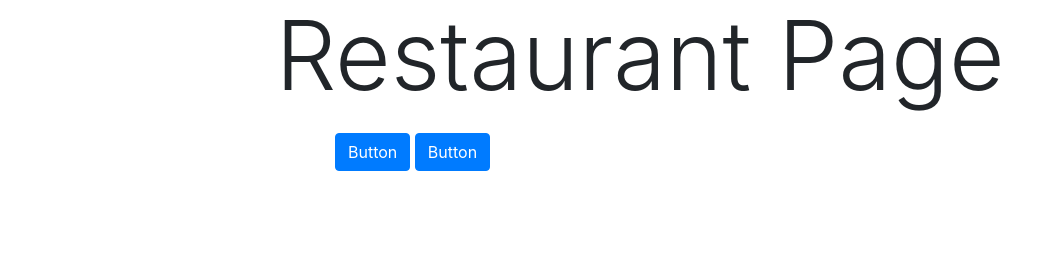
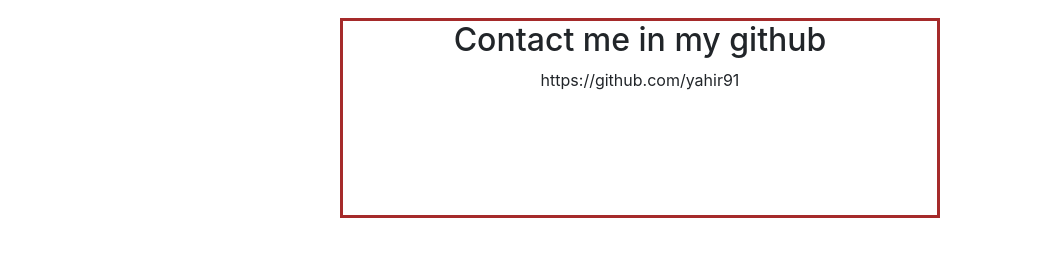
Before and after one commit to yahir91/Restaurant-page, a website built with webpack: page src/index.html in a window 1280 px wide. Shown: the part 191-448 px from the top of the page, without its empty margins (0-1063 px from the left). Built offline with nearby package versions, Linux system fonts and the light colour scheme; files whose address does not match are found by name.

Commit message:
contact content added

```diff
--- a/src/assets/style.css
+++ b/src/assets/style.css
@@ -7,3 +7,11 @@
     /* width: 600px; */
     /* height: 600px; */
 }
+
+.contactDiv {
+    margin: 20px auto;
+    width: 600px;
+    height: 200px;
+    border: 3px solid brown;
+    text-align: center;
+}
--- a/src/index.html
+++ b/src/index.html
@@ -9,14 +9,5 @@
     <div id="content">
 
     </div>
-    <header class="container-fluid">
-        <div class="row d-flex justify-content-center">
-            <h1 class="display-1">Restaurant Page</h1>
-        </div>
-    </header>
-    <div class="d-grid gap-2 col-6 mx-auto">
-        <button class="btn btn-primary" type="button">Button</button>
-        <button class="btn btn-primary" type="button">Button</button>
-      </div>
 </body>
 </html>
--- a/src/index.js
+++ b/src/index.js
@@ -35,8 +35,11 @@
 
 //contact content
 const contactContainer = document.createElement('div')
+contactContainer.classList.add('contactDiv')
 content.appendChild(contactContainer)
 const headingContact = document.createElement('h2')
 const paragraphContact = document.createElement('p')
-headingContact.textContent= 'Contat me in my github'
-paragraphContact.textContent = 'https://github.com/'
+headingContact.textContent= 'Contact me in my github'
+paragraphContact.textContent = 'https://github.com/yahir91'
+contactContainer.appendChild(headingContact)
+contactContainer.appendChild(paragraphContact)
```
